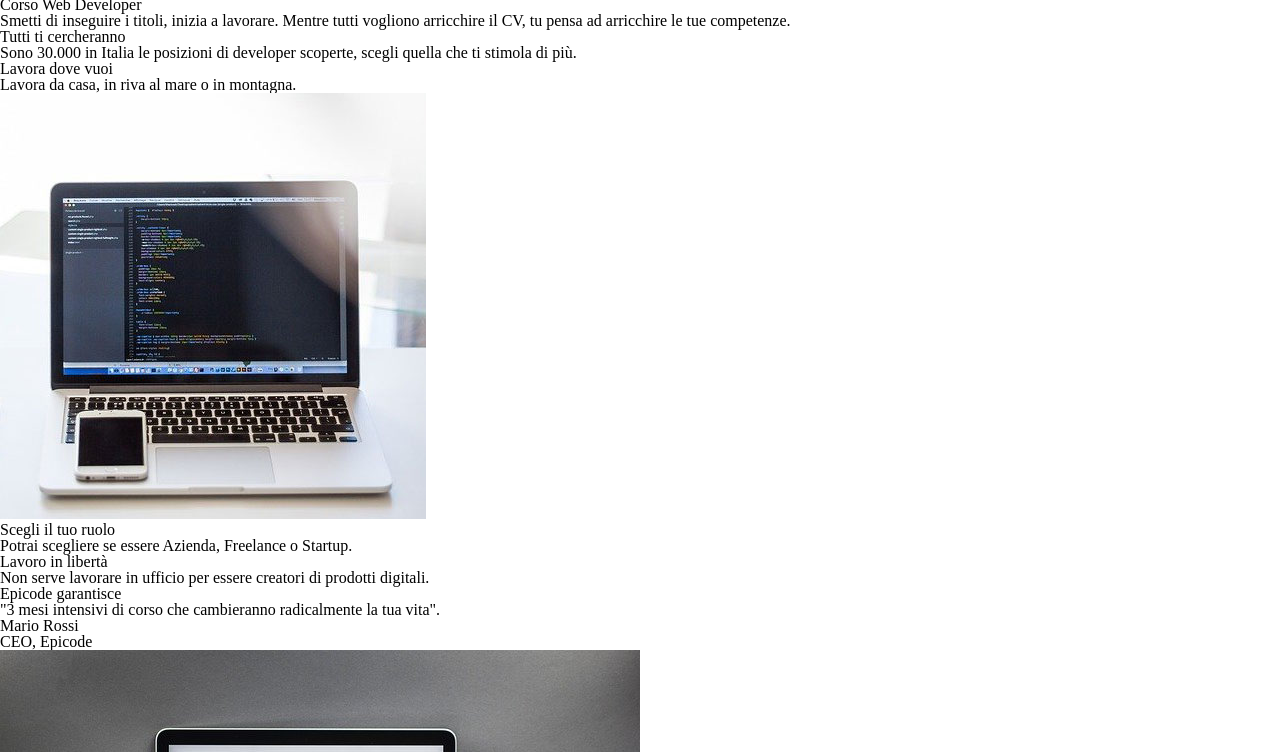
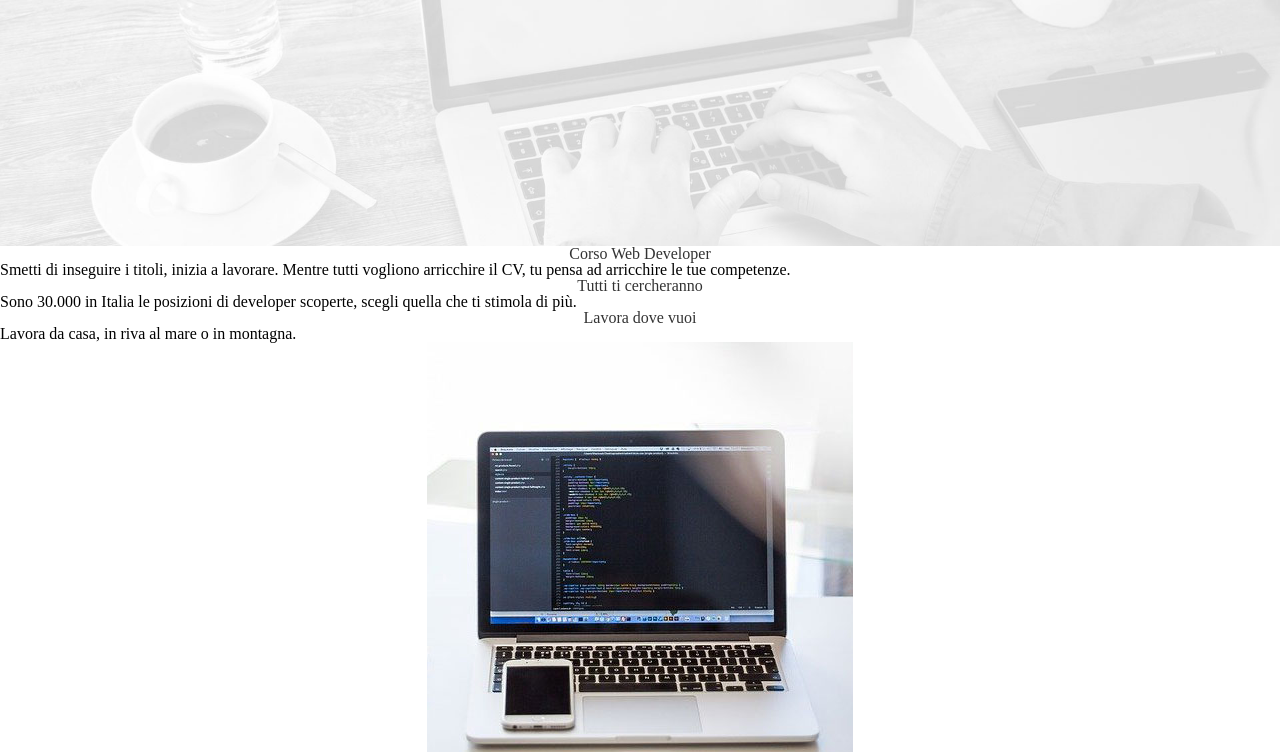
Before and after one commit to salvatoreamplo-creator/w1d5, a plain HTML site: page index.html in a window 1280 px wide. Shown: the part 154-906 px from the top of the page. Drawn offline with Linux system fonts and the light colour scheme.

Commit message:
Update style.css

```diff
--- a/css/style.css
+++ b/css/style.css
@@ -1 +1,31 @@
-/* Your styles here */
+body img {
+  max-width: 100%;
+  height: auto;
+  display: block;
+  margin-left: auto;
+  margin-right: auto;
+}
+header {
+  background: url("../images/banner.jpg") center center/cover no-repeat,
+    rgb(13, 129, 111);
+  border: solid 1px black;
+  height: 300px;
+  width: 100%;
+  margin: 0 auto;
+  padding: 73px 0;
+  display: flex;
+  flex-direction: column;
+  align-items: center;
+  justify-content: center;
+  text-align: center;
+}
+header a {
+  border-bottom: orangered dashed 1px;
+}
+h1 {
+  color: #333;
+  font-family: "Helvetica Neue", Helvetica, Arial, sans-serif;
+  font-size: 2.5em;
+  margin-bottom: 10px;
+  text-align: center;
+}
```
